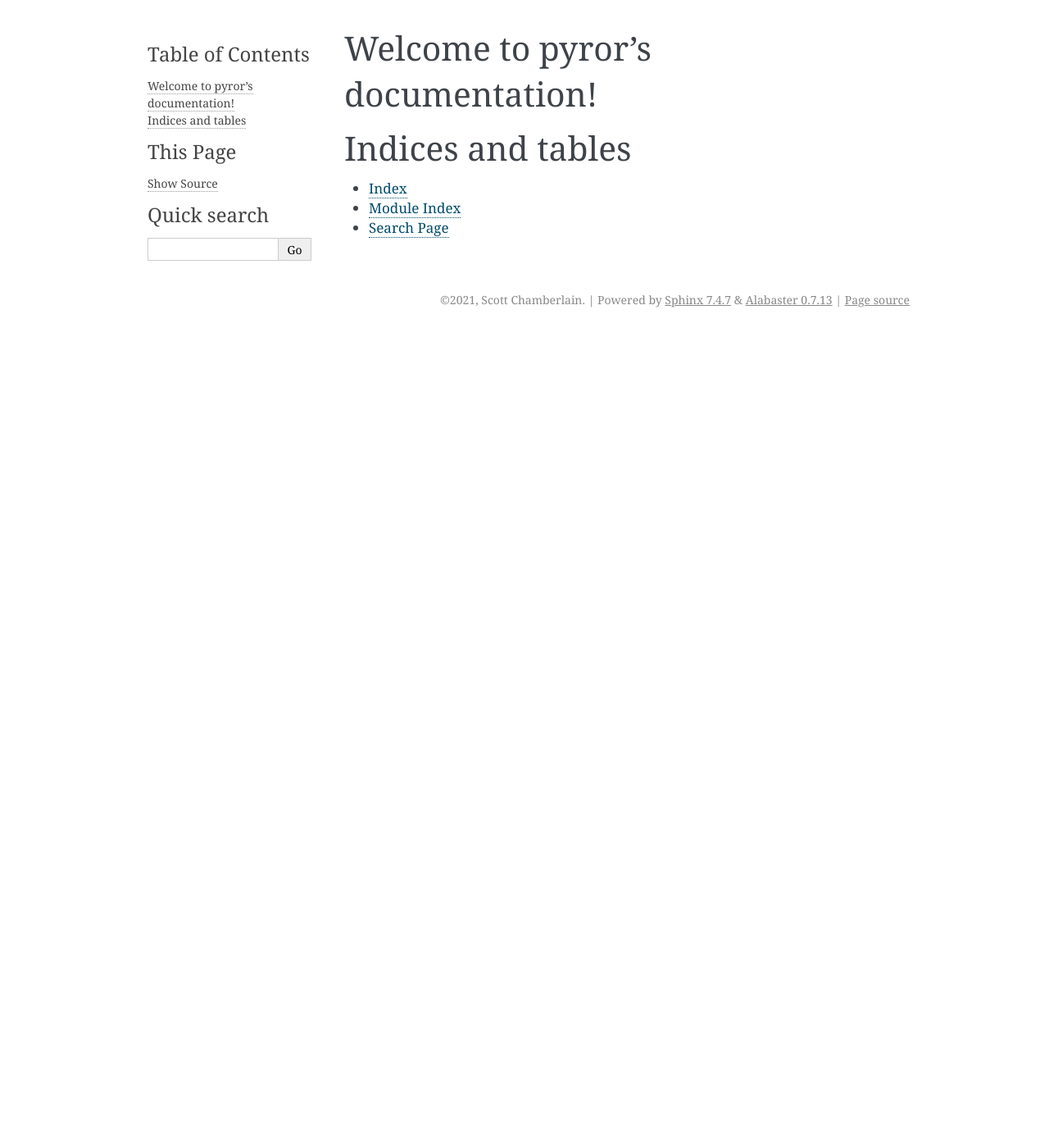
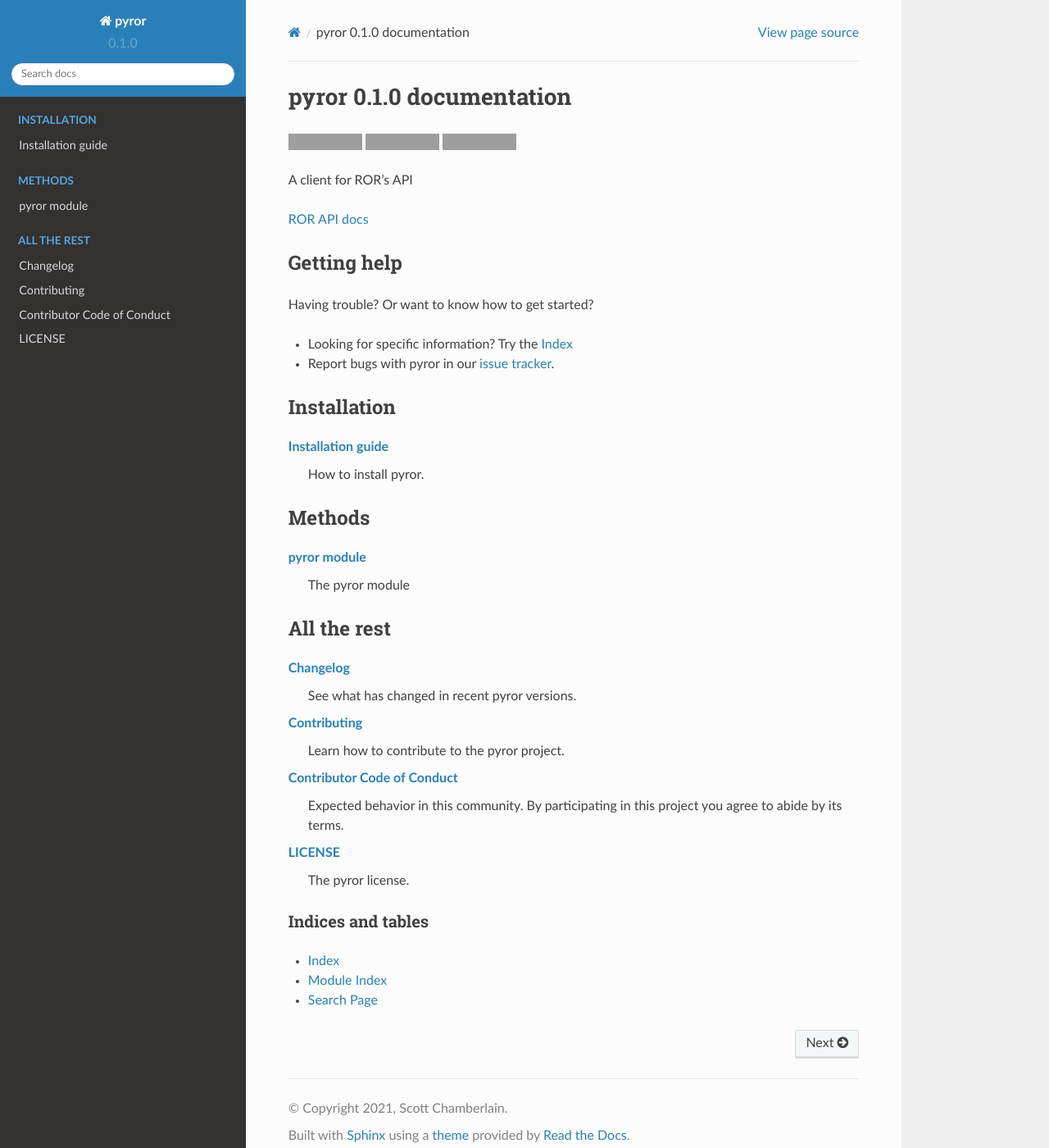
Before and after one commit to sckott/pyror, a Sphinx documentation site: the page built from docs/index.rst, in a window 1280 px wide and 1400 px high. Shown: the whole window at 82% size. Built offline with Sphinx 7.4.7 and the Read the Docs theme 2.0.0, drawn with Linux system fonts in a browser that asks for light colours; grey boxes are pictures that could not be loaded.

Commit message:
docs fixed

```diff
--- /dev/null
+++ b/Changelog.rst
@@ -0,0 +1,6 @@
+Changelog
+=========
+
+0.1.0 (xxxx-xx-xx)
+--------------------
+* Not yet released ...
--- /dev/null
+++ b/docs/changelog_link.rst
@@ -0,0 +1 @@
+.. include:: ../Changelog.rst
--- a/docs/conf.py
+++ b/docs/conf.py
@@ -10,10 +10,13 @@
 # add these directories to sys.path here. If the directory is relative to the
 # documentation root, use os.path.abspath to make it absolute, like shown here.
 #
-# import os
-# import sys
-# sys.path.insert(0, os.path.abspath('.'))
+import sys
+import os
+import shlex
 
+sys.path.insert(0, os.path.abspath(".."))
+
+import pyror
 
 # -- Project information -----------------------------------------------------
 
@@ -28,6 +31,12 @@
 # extensions coming with Sphinx (named 'sphinx.ext.*') or your custom
 # ones.
 extensions = [
+	"sphinx.ext.intersphinx",
+    "sphinx.ext.viewcode",
+    "sphinx.ext.autodoc",
+    "sphinx.ext.autosummary",
+    "sphinx.ext.doctest",
+    "sphinx.ext.inheritance_diagram",
 ]
 
 # Add any paths that contain templates here, relative to this directory.
@@ -39,14 +48,33 @@
 exclude_patterns = ['_build', 'Thumbs.db', '.DS_Store']
 
 
+source_suffix = ".rst"
+
+# The encoding of source files.
+# source_encoding = 'utf-8-sig'
+
+# The master toctree document.
+master_doc = "index"
+
+# The version info for the project you're documenting, acts as replacement for
+# |version| and |release|, also used in various other places throughout the
+# built documents.
+version = pyror.__version__
+# The full version, including alpha/beta/rc tags.
+release = version
+
 # -- Options for HTML output -------------------------------------------------
 
 # The theme to use for HTML and HTML Help pages.  See the documentation for
 # a list of builtin themes.
 #
-html_theme = 'alabaster'
+html_theme = 'sphinx_rtd_theme'
 
 # Add any paths that contain custom static files (such as style sheets) here,
 # relative to this directory. They are copied after the builtin static files,
 # so a file named "default.css" will overwrite the builtin "default.css".
 html_static_path = ['_static']
+
+man_pages = [(master_doc, "pyror", "pyror Documentation", [author], 1)]
+
+intersphinx_mapping = {"https://docs.python.org/3": None}
--- a/docs/index.rst
+++ b/docs/index.rst
@@ -1,20 +1,87 @@
-.. pyror documentation master file, created by
-   sphinx-quickstart on Mon Sep 13 08:52:17 2021.
-   You can adapt this file completely to your liking, but it should at least
-   contain the root `toctree` directive.
+================================
+pyror |version| documentation
+================================
 
-Welcome to pyror's documentation!
-=================================
+|docs| |ghactions| |black|
+
+A client for ROR's API
+
+`ROR API docs <https://ror.readme.io/docs/rest-api>`__
+
+Getting help
+============
+
+Having trouble? Or want to know how to get started?
+
+* Looking for specific information? Try the :ref:`genindex`
+* Report bugs with pyror in our `issue tracker`_.
+
+.. _issue tracker: https://github.com/sckott/pyror/issues
+
+
+Installation
+============
 
 .. toctree::
-   :maxdepth: 2
-   :caption: Contents:
+   :caption: Installation
+   :hidden:
+
+   intro/install
+
+:doc:`intro/install`
+    How to install pyror.
 
 
+Methods
+=======
+
+.. toctree::
+   :caption: Methods
+   :hidden:
+
+   pyror
+
+:doc:`pyror`
+    The pyror module
+
+
+All the rest
+============
+
+.. toctree::
+   :caption: All the rest
+   :hidden:
+
+   changelog_link
+   contributing
+   conduct
+   license
+
+:doc:`changelog_link`
+    See what has changed in recent pyror versions.
+
+:doc:`contributing`
+    Learn how to contribute to the pyror project.
+
+:doc:`conduct`
+    Expected behavior in this community. By participating in this project you agree to abide by its terms.
+
+:doc:`license`
+    The pyror license.
 
 Indices and tables
-==================
+------------------
 
 * :ref:`genindex`
 * :ref:`modindex`
 * :ref:`search`
+
+
+.. |docs| image:: https://readthedocs.org/projects/pyror/badge/?version=latest
+   :target: http://pyror.rtfd.org/
+
+.. |ghactions| image:: https://github.com/sckott/pyror/workflows/Python/badge.svg
+   :target: https://github.com/sckott/pyror/actions?query=workflow%3APython
+
+.. |black| image:: https://img.shields.io/badge/code%20style-black-000000.svg
+   :target: https://github.com/psf/black
```
Also changed, not shown: docs/conduct.rst (added, +127 -0 lines), docs/contributing.rst (added, +50 -0 lines), docs/intro/install.rst (added, +20 -0 lines), docs/license.rst (added, +12 -0 lines), docs/pyror.rst (added, +25 -0 lines).
